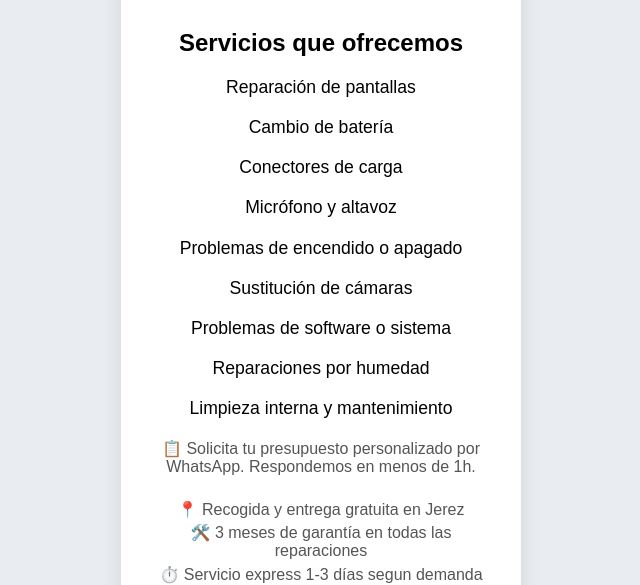
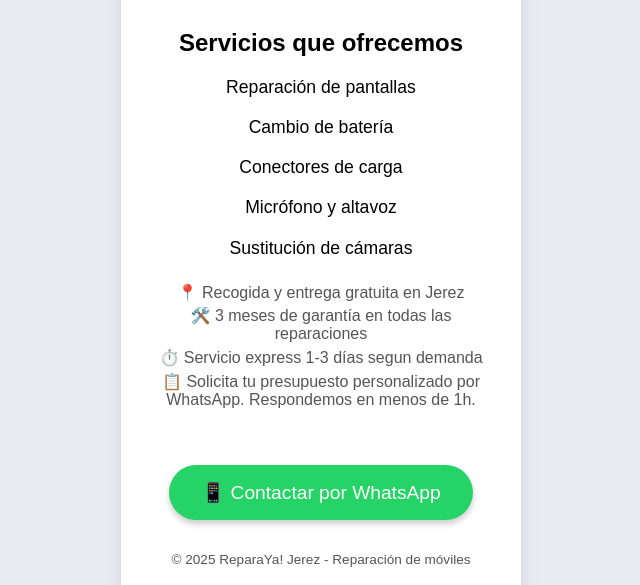
Before and after one commit to Xoorla/reparaweb, a plain HTML site: page index.html in a window 1280 px wide. Shown: the part 241-826 px from the top of the page, without its empty margins (319-959 px from the left). Drawn offline with Linux system fonts and the light colour scheme.

Commit message:
ReparaYa! Web 2.1

```diff
--- a/index.html
+++ b/index.html
@@ -93,17 +93,14 @@
     <li>Cambio de batería</li>
     <li>Conectores de carga</li>
     <li>Micrófono y altavoz</li>
-    <li>Problemas de encendido o apagado</li>
     <li>Sustitución de cámaras</li>
-    <li>Problemas de software o sistema</li>
-    <li>Reparaciones por humedad</li>
-    <li>Limpieza interna y mantenimiento</li>
 </ul>
- <p style="margin-top: 1rem;">📋 Solicita tu presupuesto personalizado por WhatsApp. Respondemos en menos de 1h.</p>
+
 <div style="margin-top: 1.5rem; font-size: 1rem; color: #444;">
   <p style="margin: 0.3rem 0;">📍 Recogida y entrega gratuita en Jerez</p>
   <p style="margin: 0.3rem 0;">🛠️ 3 meses de garantía en todas las reparaciones</p>
   <p style="margin: 0.3rem 0;">⏱️ Servicio express 1-3 días segun demanda</p>
+  <p style="margin: 0.3rem 0;">📋 Solicita tu presupuesto personalizado por WhatsApp. Respondemos en menos de 1h.</p>
 </div>
 
     </div>
```
